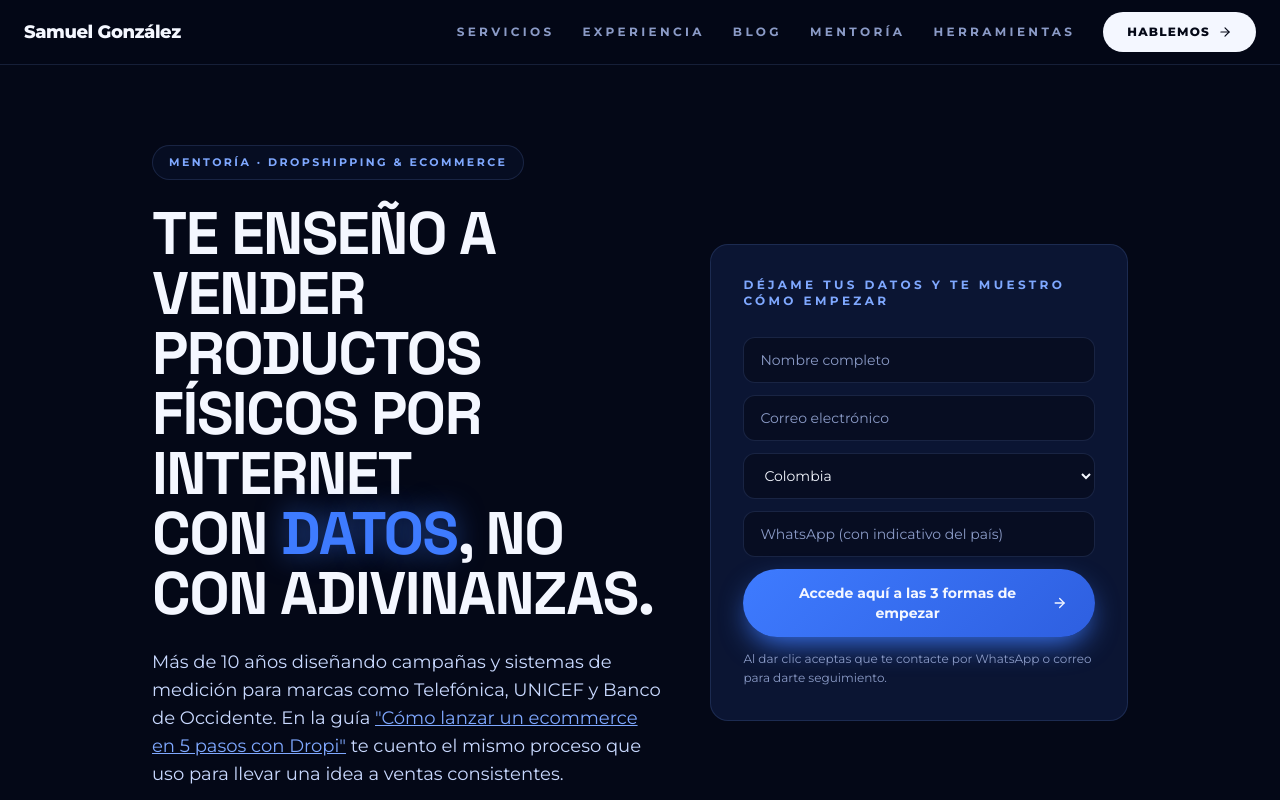
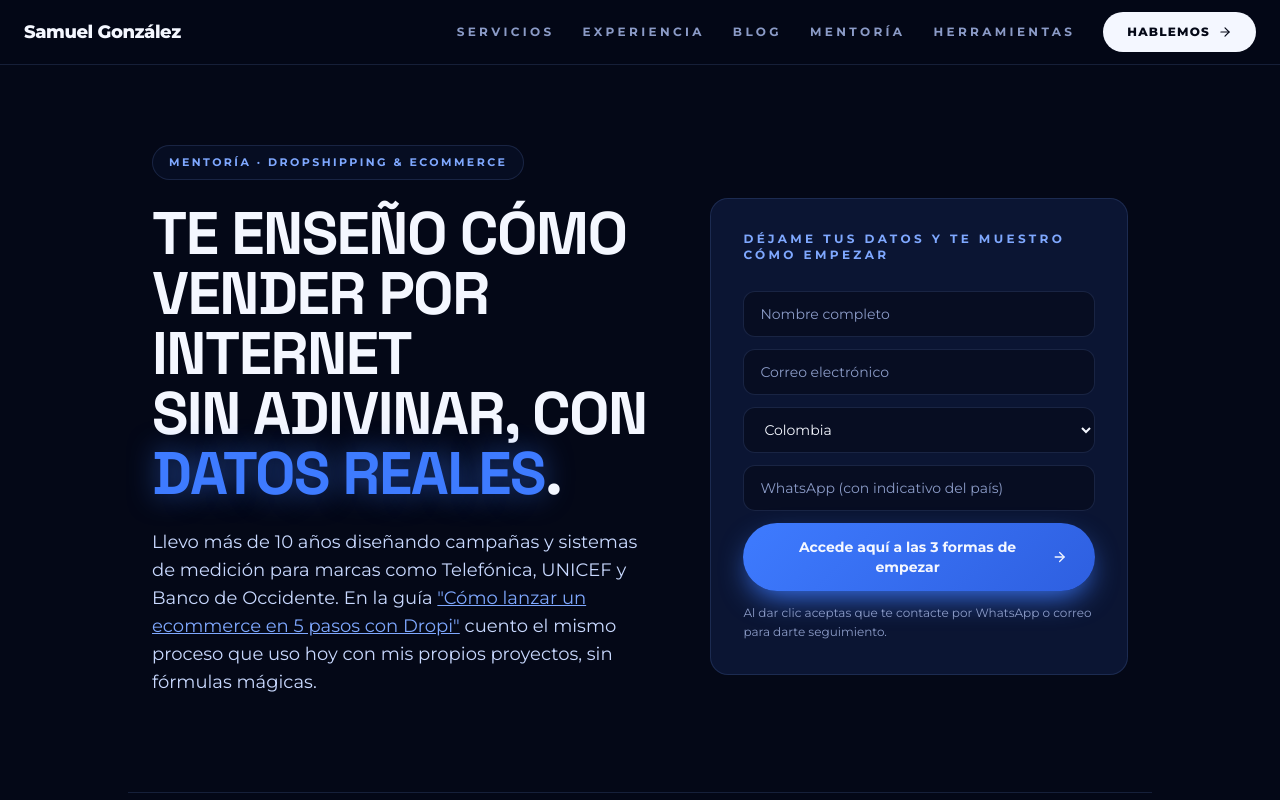
Before and after one commit to samigonza3/portafolio-2027, a React (Vite) app: page /mentoria-dropshipping in a window 1280 px wide. Shown: the top 800 px of the page. Built offline with nearby package versions, Linux system fonts and the light colour scheme.

Commit message:
Mejora el headline del hero de la pagina de Mentoria

```diff
--- a/src/components/DropshippingMentoria.tsx
+++ b/src/components/DropshippingMentoria.tsx
@@ -382,20 +382,20 @@ export default function DropshippingMentoria() {
           <div className="text-center lg:text-left">
             <span className="eyebrow">Mentoría · Dropshipping & Ecommerce</span>
             <h1 className="display-xl text-4xl sm:text-5xl md:text-6xl mt-6 mb-6">
-              Te enseño a vender productos físicos por internet
+              Te enseño cómo vender por internet
               <br />
-              con <span className="glow">datos</span>, no con adivinanzas.
+              sin adivinar, con <span className="glow">datos reales</span>.
             </h1>
             <p className="text-ice text-lg mb-8">
-              Más de 10 años diseñando campañas y sistemas de medición para marcas como Telefónica,
-              UNICEF y Banco de Occidente. En la guía{' '}
+              Llevo más de 10 años diseñando campañas y sistemas de medición para marcas como
+              Telefónica, UNICEF y Banco de Occidente. En la guía{' '}
               <Link
                 to="/blog/ecommerce-en-5-pasos-con-dropi"
                 className="text-star-light underline hover:text-frost"
               >
                 "Cómo lanzar un ecommerce en 5 pasos con Dropi"
               </Link>{' '}
-              te cuento el mismo proceso que uso para llevar una idea a ventas consistentes.
+              cuento el mismo proceso que uso hoy con mis propios proyectos, sin fórmulas mágicas.
             </p>
           </div>
           <div className="card-galaxy p-6 sm:p-8">
```
